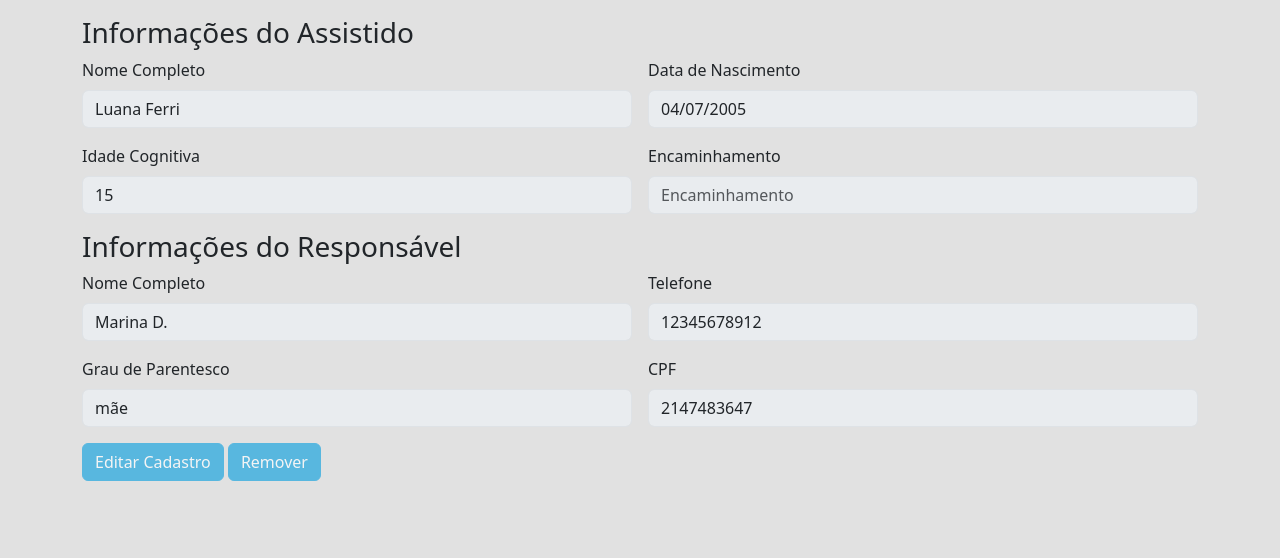
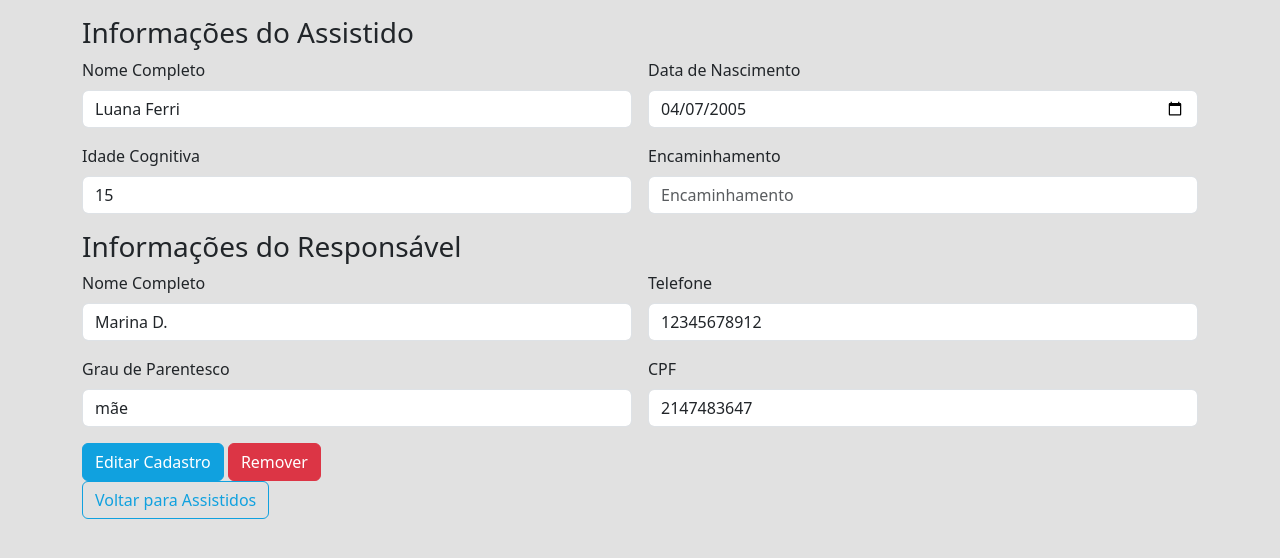
Before and after one commit to anabbarbosa/ONGgemtes, a PHP site: page /paginaAssistido.php?id=9 in a window 1280 px wide. Shown: the part 71-629 px from the top of the page. Run offline with PHP 8.4, Linux system fonts and the light colour scheme; a user stored in the database is signed in; data comes from the database, SQL or seed files in the repository.

Commit message:
- paginaAssistido.php luana

```diff
--- a/paginaAssistido.php
+++ b/paginaAssistido.php
@@ -4,9 +4,7 @@
 
 $conexao = mysqli_connect("localhost", "root", "", "assistido");
 if (!$conexao) {die("Conexão falhou: " . mysqli_connect_error());}
-  $id = isset($_GET['id']) ? intval($_GET['id']) : 0;
-  if ($id > 0) { $sql = "SELECT * FROM cadastro_do_assistido WHERE id=$id"; $tabela = mysqli_query($conexao, $sql); $linha = mysqli_fetch_array($tabela);
-  if (!$linha) { echo "Item não encontrado!"; exit; }} else {echo "ID inválido!"; exit;}
+$id = isset($_GET['id']) ? intval($_GET['id']) : 0; if ($id <= 0) { echo "ID inválido!"; exit;}
 
 if ($_SERVER["REQUEST_METHOD"] == "POST") {
     if (isset($_POST['update'])) {
@@ -22,31 +20,22 @@
         $update_sql = "UPDATE cadastro_do_assistido SET Nome_Completo='$Nome_Completo', Data_Nascimento='$Data_Nascimento', Idade_Cog='$Idade_Cog',
             Encaminhamento='$Encaminhamento', Nome_Responsavel='$Nome_Responsavel', Telefone='$Telefone', Grau_Parentesco='$Grau_Parentesco', CPF='$CPF'
             WHERE id=$id";
-  if (mysqli_query($conexao, $update_sql)) {
-  echo "Registro atualizado com sucesso!";
-  } else {
-  echo "Erro ao atualizar o registro: " . mysqli_error($conexao);
-  }
-  } else {
-  echo "Todos os campos são obrigatórios!";
+        if (mysqli_query($conexao, $update_sql)) { echo "Registro atualizado com sucesso!";} else {echo "Erro ao atualizar o registro: " . mysqli_error($conexao);}
+        } elseif (isset($_POST['delete'])) {
+        $delete_sql = "DELETE FROM cadastro_do_assistido WHERE id=$id";
+        if (mysqli_query($conexao, $delete_sql)) {echo "Registro removido com sucesso!"; header("Location: assistidos.php"); exit;
+        } else { echo "Erro ao remover o registro: " . mysqli_error($conexao); }
     }
   }
-  if (isset($_POST['delete'])) {
-  $delete_sql = "DELETE FROM cadastro_do_assistido WHERE id=$id";
-
-    if (mysqli_query($conexao, $delete_sql)) {
-    echo "Registro removido com sucesso!";
-    header("Location: assistidos.php");
-    exit;
-    } else {
-    echo "Erro ao remover o registro: " . mysqli_error($conexao);
-    }
+  $sql = "SELECT * FROM cadastro_do_assistido WHERE id=$id";
+  $tabela = mysqli_query($conexao, $sql);
+  $linha = mysqli_fetch_array($tabela);
+  if (!$linha) {  echo "Item não encontrado!"; exit;
   }
 ?>
 
 <!DOCTYPE html>
 <html lang="en">
-
 <head>
   <meta charset="UTF-8" />
   <meta http-equiv="X-UA-Compatible" content="IE=edge" />
@@ -56,7 +45,6 @@
   <script src="https://cdn.jsdelivr.net/npm/bootstrap@5.3.3/dist/js/bootstrap.bundle.min.js" integrity="sha384-YvpcrYf0tY3lHB60NNkmXc5s9fDVZLESaAA55NDzOxhy9GkcIdslK1eN7N6jIeHz" crossorigin="anonymous"></script>
   <title>Página no assistido</title>
 </head>
-
 <body class="FundoCinza">
   <header class="py-3 mb-3 border-bottom headerTelaInicial">
     <div class="container-fluid d-grid gap-3 align-items-center" style="grid-template-columns: 1fr 2fr">
@@ -72,10 +60,10 @@
             <hr class="dropdown-divider" />
           </li>
           <li>
-            <a class="dropdown-item" href="./avaliacao.php">Avaliação</a>
+            <a class="dropdown-item" href="./avaliacao.html">Avaliação</a>
           </li>
           <li>
-            <a class="dropdown-item" href="./consultas.php">Consultas</a>
+            <a class="dropdown-item" href="./consultas.html">Consultas</a>
           </li>
         </ul>
       </div>
@@ -93,7 +81,7 @@
           </a>
           <ul class="dropdown-menu text-small shadow">
             <li>
-              <a class="dropdown-item" href="./perfilUsuario.php">Sobre</a>
+              <a class="dropdown-item" href="./perfilUsuario.html">Sobre</a>
             </li>
             <li>
               <hr class="dropdown-divider" />
@@ -106,59 +94,76 @@
   </header>
 
   <div class="container">
-
-    <form>
-      <fieldset disabled>
+    <form id="assistido-form" method="POST" action="">
+      <input type="hidden" name="id" value="<?php echo $linha["id"]; ?>">
+      <fieldset>
         <h3>Informações do Assistido</h3>
         <div class="row g-3">
           <div class="mb-3 col-md-6">
-            <label for="disabledTextInput" class="form-label">Nome Completo</label>
-            <input type="text" id="disabledTextInput" name="Nome_Completo" class="form-control" placeholder="Exemplo do nome completo" value="<?php echo ($linha["Nome_Completo"]); ?>" required>
+            <label for="nome_completo" class="form-label">Nome Completo</label>
+            <input type="text" id="nome_completo" name="Nome_Completo" class="form-control" placeholder="Exemplo do nome completo" value="<?php echo htmlspecialchars($linha["Nome_Completo"]); ?>" required>
           </div>
           <div class="mb-3 col-md-6">
-            <label for="disabledSelect" class="form-label">Data de Nascimento</label>
-            <input type="date" id="disabledTextInput" class="form-control" placeholder="Data de Nascimento" name="Data_Nascimento" value="<?php echo ($linha["Data_Nascimento"]); ?>" required>
+            <label for="data_nascimento" class="form-label">Data de Nascimento</label>
+            <input type="date" id="data_nascimento" class="form-control" placeholder="Data de Nascimento" name="Data_Nascimento" value="<?php echo htmlspecialchars($linha["Data_Nascimento"]); ?>" required>
           </div>
         </div>
 
         <div class="row g-3">
           <div class="mb-3 col-md-6">
-            <label for="disabledTextInput" class="form-label">Idade Cognitiva</label>
-            <input type="number" id="disabledTextInput" class="form-control" placeholder="Idade Cognitiva" name="Idade_Cog" value="<?php if($linha["Idade_Cog"] == 0) echo ""; else echo ($linha["Idade_Cog"]); ?>">
+            <label for="idade_cog" class="form-label">Idade Cognitiva</label>
+            <input type="number" id="idade_cog" class="form-control" placeholder="Idade Cognitiva" name="Idade_Cog" value="<?php echo ($linha["Idade_Cog"] != 0) ? htmlspecialchars($linha["Idade_Cog"]) : ""; ?>">
           </div>
           <div class="mb-3 col-md-6">
-            <label for="disabledSelect" class="form-label">Encaminhamento</label>
-            <input type="text" id="disabledTextInput" class="form-control" placeholder="Encaminhamento" name="Encaminhamento" value="<?php if($linha["Encaminhamento"] == 0) echo ""; else echo ($linha["Encaminhamento"]); ?>">
+            <label for="encaminhamento" class="form-label">Encaminhamento</label>
+            <input type="text" id="encaminhamento" class="form-control" placeholder="Encaminhamento" name="Encaminhamento" value="<?php echo ($linha["Encaminhamento"] != 0) ? htmlspecialchars($linha["Encaminhamento"]) : ""; ?>">
           </div>
         </div>
 
         <h3>Informações do Responsável</h3>
         <div class="row g-3">
           <div class="mb-3 col-md-6">
-            <label for="disabledTextInput" class="form-label">Nome Completo</label>
-            <input type="text" id="disabledTextInput" class="form-control" placeholder="Exemplo do nome completo" name="Nome_Responsavel" value="<?php echo ($linha["Nome_Responsavel"]); ?>" required>
+            <label for="nome_responsavel" class="form-label">Nome Completo</label>
+            <input type="text" id="nome_responsavel" class="form-control" placeholder="Exemplo do nome completo" name="Nome_Responsavel" value="<?php echo htmlspecialchars($linha["Nome_Responsavel"]); ?>" required>
           </div>
           <div class="mb-3 col-md-6">
-            <label for="disabledSelect" class="form-label">Telefone</label>
-            <input type="tel" id="disabledTextInput" class="form-control" placeholder="Telefone" name="Telefone" value="<?php if($linha["Telefone"] == NULL) echo ""; else echo ($linha["Telefone"]); ?>">
+            <label for="telefone" class="form-label">Telefone</label>
+            <input type="number" id="telefone" class="form-control" placeholder="Telefone" name="Telefone" value="<?php echo ($linha["Telefone"] != NULL) ? htmlspecialchars($linha["Telefone"]) : ""; ?>">
           </div>
         </div>
-
         <div class="row g-3">
           <div class="mb-3 col-md-6">
-            <label for="disabledTextInput" class="form-label">Grau de Parentesco</label>
-            <input type="text" id="disabledTextInput" class="form-control" placeholder="Parentesco" name="Grau_Parentesco" value="<?php if($linha["Grau_Parentesco"] == NULL) echo ""; else echo ($linha["Grau_Parentesco"]); ?>">
+            <label for="grau_parentesco" class="form-label">Grau de Parentesco</label>
+            <input type="text" id="grau_parentesco" class="form-control" placeholder="Parentesco" name="Grau_Parentesco" value="<?php echo ($linha["Grau_Parentesco"] != NULL) ? htmlspecialchars($linha["Grau_Parentesco"]) : ""; ?>">
           </div>
           <div class="mb-3 col-md-6">
-            <label for="disabledSelect" class="form-label">CPF</label>
-            <input type="number" id="disabledTextInput" class="form-control" placeholder="CPF" name="CPF" value="<?php echo ($linha["CPF"]); ?>" required>
+            <label for="cpf" class="form-label">CPF</label>
+            <input type="text" id="cpf" class="form-control" placeholder="CPF" name="CPF" value="<?php echo htmlspecialchars($linha["CPF"]); ?>" required>
           </div>
         </div>
-        <button type="submit" name="update" class="btn btn-primary azulGemtes bordaAzulGemtes">Editar Cadastro </button>
-        <button type="submit" name="delete" class="btn btn-primary azulGemtes bordaAzulGemtes">Remover</button>
+        <button type="submit" name="update" class="btn btn-primary azulGemtes bordaAzulGemtes">Editar Cadastro</button>
+        <button type="button" id="delete-button" class="btn btn-danger">Remover</button>
+        <div class="col-3">
+          <button type="button" class="botaoAssistido btn btn-outline-primary textoazulGemtes bordaAzulGemtes">
+            <a class="botaoAssistido textoAzulGemtes" href="./assistidos.php">Voltar para Assistidos</a>
+          </button>
+        </div>
       </fieldset>
     </form>
   </div>
+
+  <script>
+    document.getElementById('delete-button').addEventListener('click', function() {
+      if (confirm('Tem certeza de que deseja remover este registro?')) {
+        const form = document.getElementById('assistido-form');
+        const deleteInput = document.createElement('input');
+        deleteInput.type = 'hidden';
+        deleteInput.name = 'delete';
+        deleteInput.value = '1';
+        form.appendChild(deleteInput);
+        form.submit();
+      }
+    });
+  </script>
 </body>
-
 </html>
```
Lines whose indentation alone changed are shown as unchanged.
